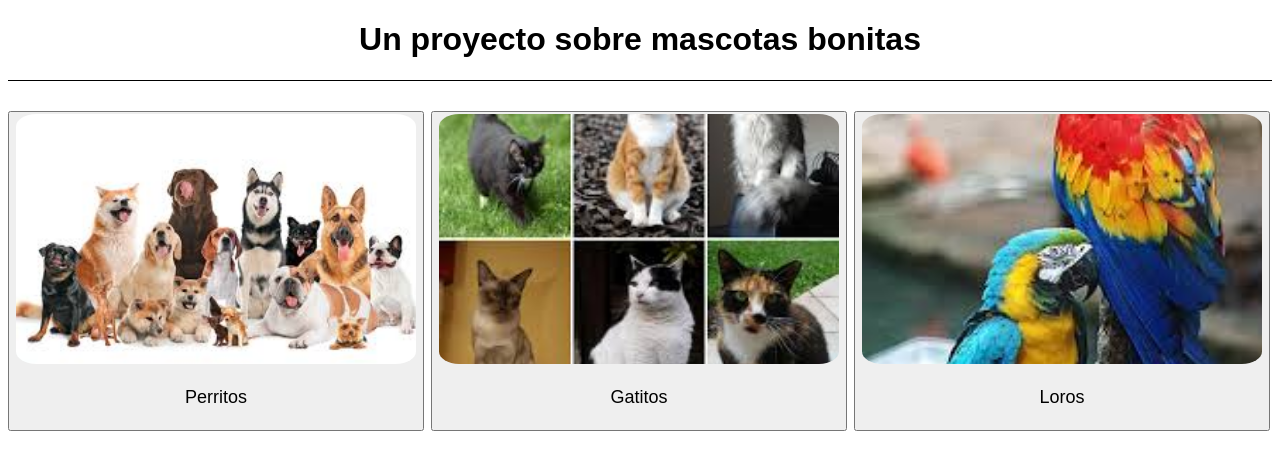
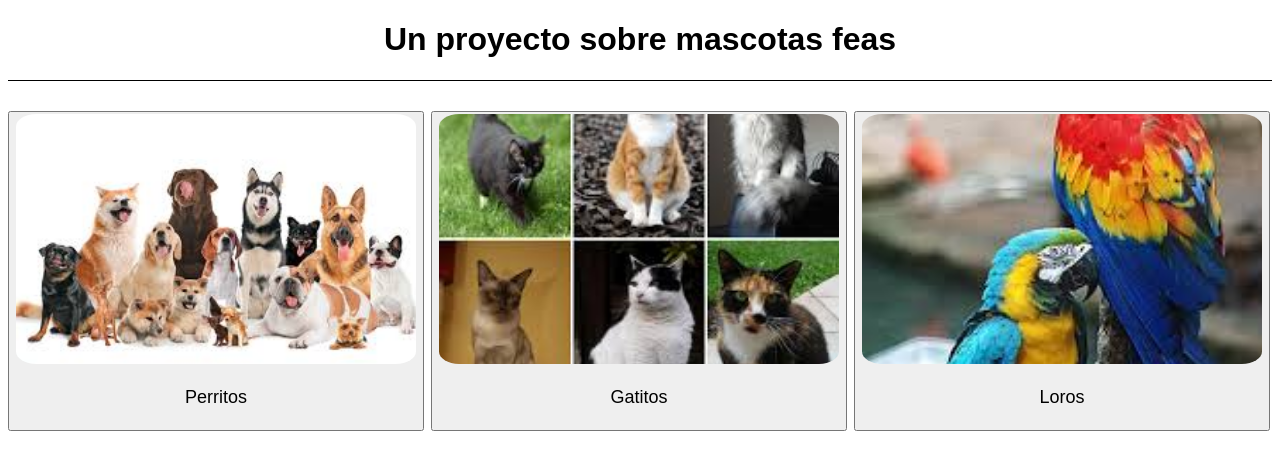
Before and after one commit to IsraelCard/AzureStaticOne, a website: page src/index.html in a window 1280 px wide. Drawn offline with Linux system fonts and the light colour scheme.

Commit message:
Update index.html

```diff
--- a/src/index.html
+++ b/src/index.html
@@ -12,7 +12,7 @@
     -->
     <header>
         <h1>
-            Un proyecto sobre mascotas bonitas
+            Un proyecto sobre mascotas feas
         </h1>
     </header>
 
```
